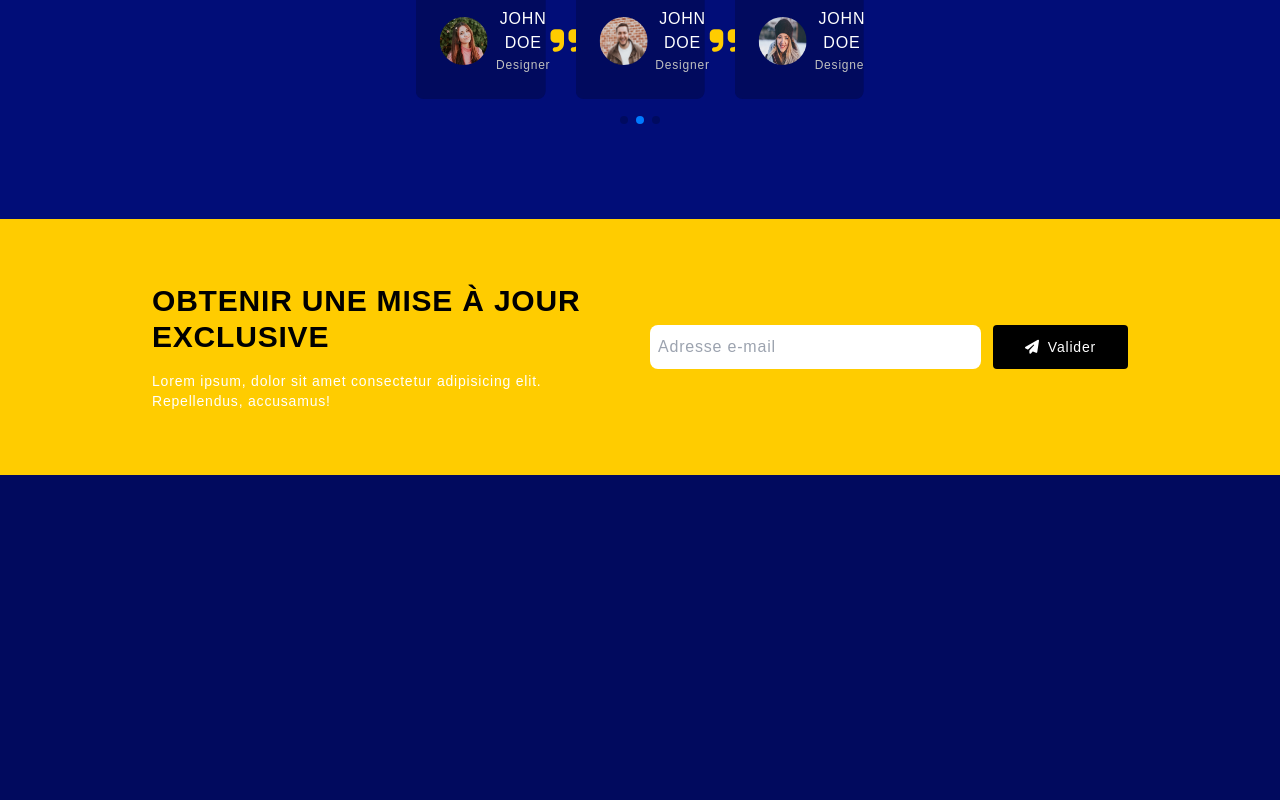
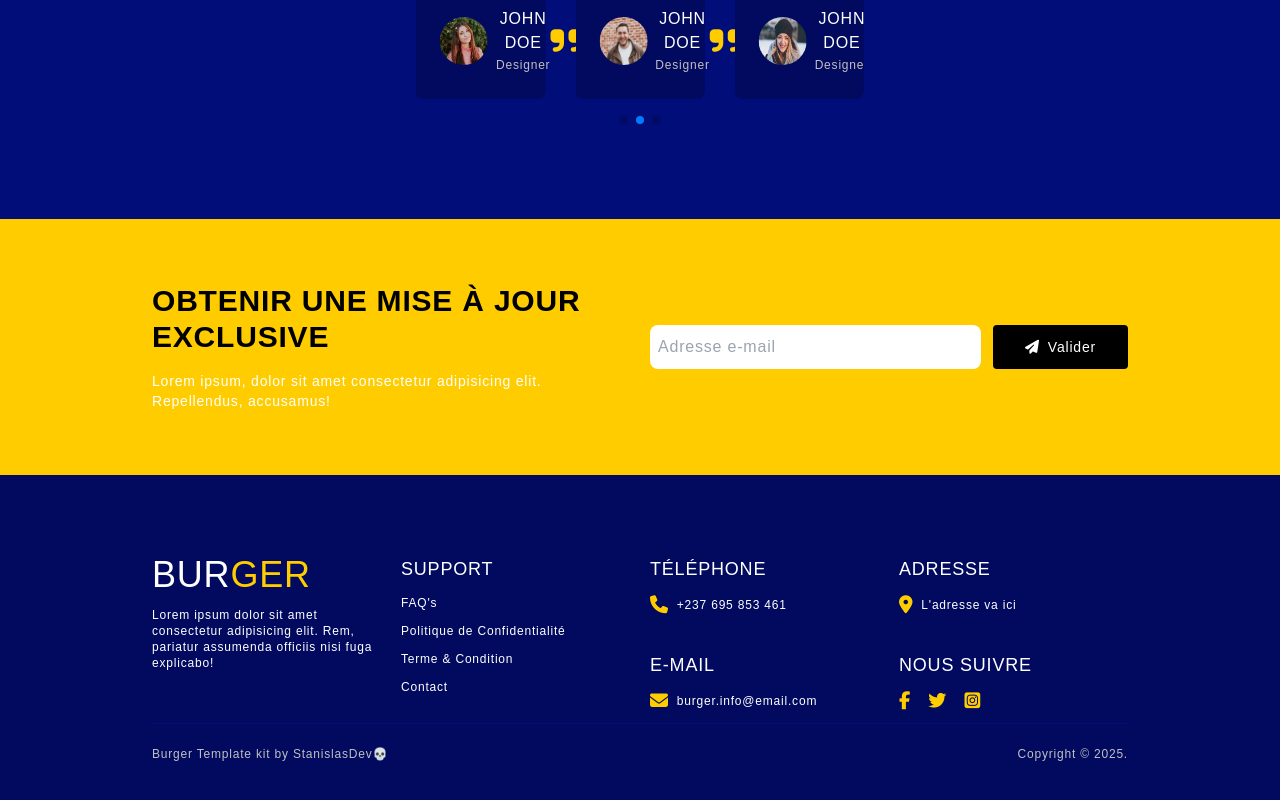
Before and after one commit to StanislasDev/burger-house_tailwindCSS-V.3, a website: page src/index.html in a window 1280 px wide. Shown: the part 3963-4763 px from the top of the page. Before the commit the page ends 4438 px from the top, so only its background shows below. Drawn offline with nearby package versions, Linux system fonts and the light colour scheme.

Commit message:
fin section#footer<< Scroll up

```diff
--- a/src/index.html
+++ b/src/index.html
@@ -872,7 +872,75 @@
     </main>
 
       <!--~~~~~~~~~~~~~~~ Footer ~~~~~~~~~~~~~~~-->
+    <footer>
+      <section id="footer">
+        <div class="container">
+          <ul class="grid grid-cols-1 items-start gap-5 md:grid-cols-2 lg:grid-cols-4">
+            <li class="">
+              <div class="space-y-3">
+                <a href="" class="text-4xl font-Oswald uppercase">
+                  Bur<span class="text-secondaryColor">ger</span>
+                </a>
+                <p class="text-xs">Lorem ipsum dolor sit amet consectetur adipisicing elit. Rem, pariatur assumenda officiis nisi fuga explicabo!</p>
+              </div>
+            </li>
 
+            <li class="">
+              <div class="flex flex-col gap-3">
+                <h3 class="text-lg uppercase font-Oswald">SUPPORT</h3>
+                <a href="" class="text-xs hover:text-secondaryColor">FAQ's</a>
+                <a href="" class="text-xs hover:text-secondaryColor">Politique de Confidentialité</a>
+                <a href="" class="text-xs hover:text-secondaryColor">Terme & Condition</a>
+                <a href="" class="text-xs hover:text-secondaryColor">Contact</a>
+              </div>
+            </li>
+
+            <li class="space-y-8">
+              <div class="space-y-2">
+                <h3 class="text-lg uppercase font-Oswald">Téléphone</h3>
+                <p class="flex items-center gap-2 text-xs">
+                  <i class="fas fa-solid fa-phone text-lg text-secondaryColor"></i>
+                  +237 695 853 461
+                </p>
+              </div>
+
+              <div class="space-y-2">
+                <h3 class="text-lg uppercase font-Oswald">E-mail</h3>
+                <p class="flex items-center gap-2 text-xs">
+                  <i class="fas fa-solid fa-envelope text-lg text-secondaryColor"></i>
+                  burger.info@email.com
+                </p>
+              </div>
+            </li>
+
+            <li class="space-y-8">
+              <div class="space-y-2">
+                <h3 class="text-lg uppercase font-Oswald">Adresse</h3>
+                <p class="flex items-center gap-2 text-xs">
+                  <i class="fas fa-solid fa-location-dot text-lg text-secondaryColor"></i>
+                  L'adresse va ici
+                </p>
+              </div>
+
+              <div class="space-y-2">
+                <h3 class="text-lg uppercase font-Oswald">Nous suivre</h3>
+                <div class="space-x-3">
+                  <i class="fa-brands fa-facebook-f text-lg cursor-pointer text-secondaryColor hover:-translate-y-1 ease-in duration-200"></i>
+                  <i class="fa-brands fa-twitter text-lg cursor-pointer text-secondaryColor hover:-translate-y-1 ease-in duration-200"></i>
+                  <i class="fa-brands fa-square-instagram text-lg cursor-pointer text-secondaryColor hover:-translate-y-1 ease-in duration-200"></i>
+                </div>
+                </p>
+              </div>
+            </li>
+          </ul>
+
+          <div class="flex flex-col items-center border-t border-primaryColorLight py-5 md:flex-row md:justify-between">
+            <p class="paragraph">Burger Template kit by StanislasDev💀</p>
+            <p class="paragraph">Copyright © 2025.</p>
+          </div>
+        </div>
+      </section>
+    </footer>
 
     <!--~~~~~~~~~~~~~~~ Scrool Up ~~~~~~~~~~~~~~~-->
 
```
